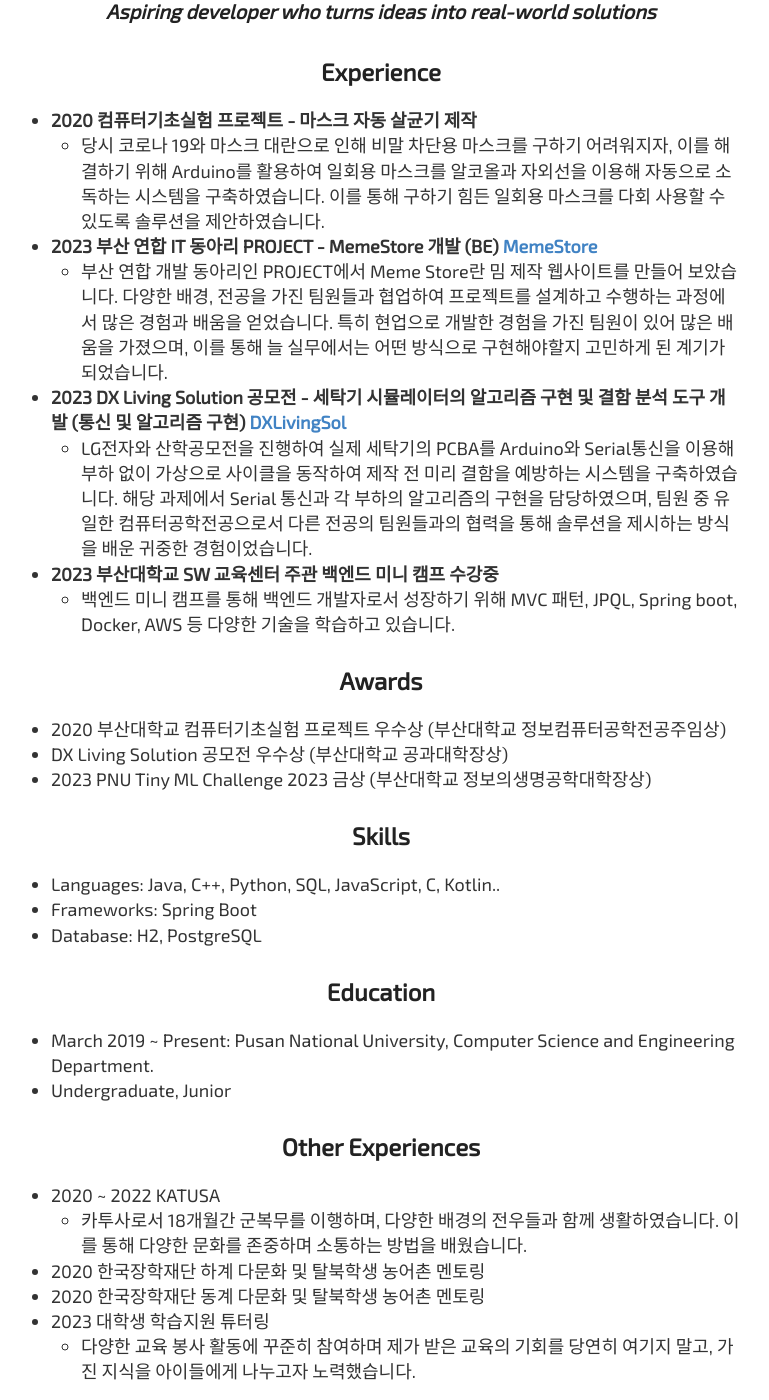
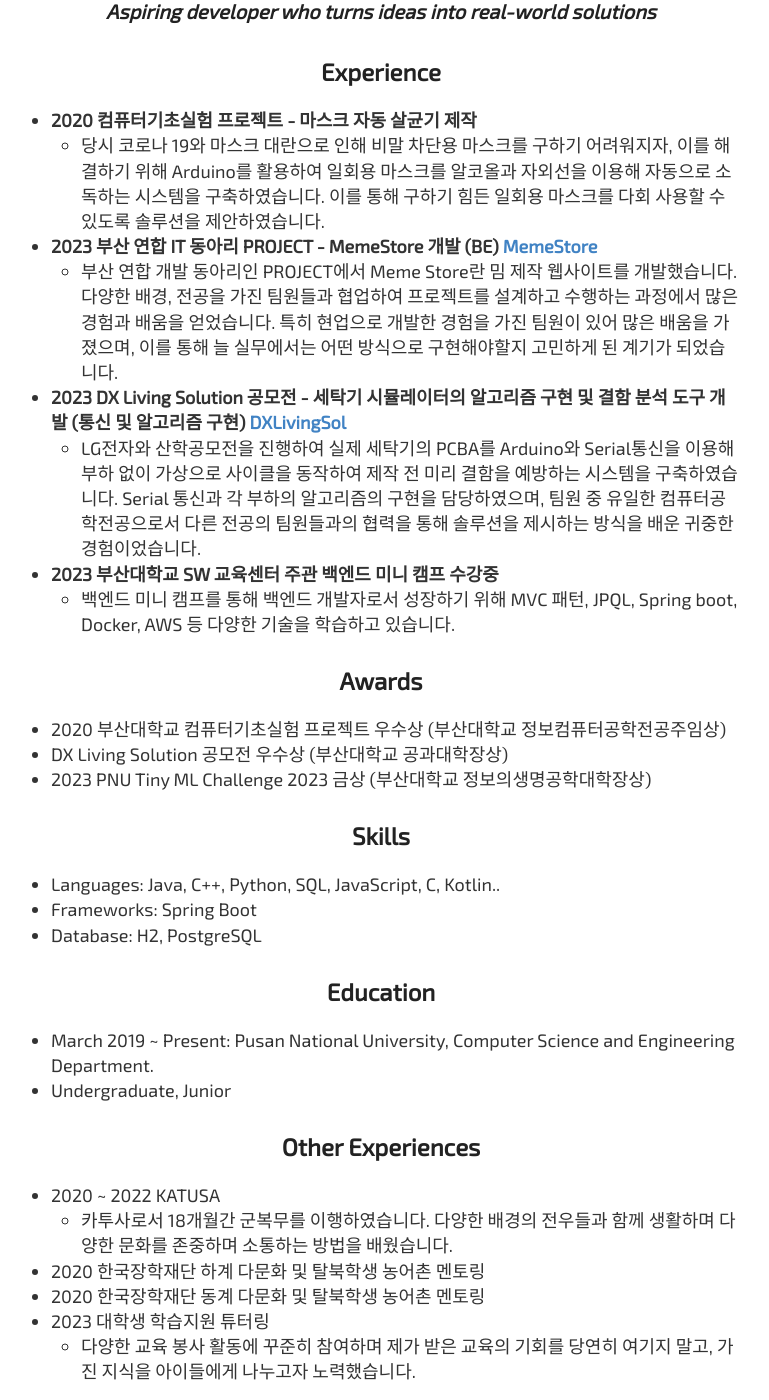
Before and after one commit to J-1ac/J-1ac.github.io, a Jekyll site: the page built from _posts/2023-11-26-resume.md, in a window 1280 px wide and 1400 px high, scrolled down 642 px. Shown: the whole window, without its empty margins (259-1028 px from the left). Built offline with Jekyll 4.4.1, drawn with Linux system fonts in a browser that asks for light colours; some web fonts are replaced.

Commit message:
update resume

```diff
--- a/_posts/2023-11-26-resume.md
+++ b/_posts/2023-11-26-resume.md
@@ -22,10 +22,10 @@ tags: resume
     - 당시 코로나 19와 마스크 대란으로 인해 비말 차단용 마스크를 구하기 어려워지자, 이를 해결하기 위해 Arduino를 활용하여 일회용 마스크를 알코올과 자외선을 이용해 자동으로 소독하는 시스템을 구축하였습니다. 이를 통해 구하기 힘든 일회용 마스크를 다회 사용할 수 있도록 솔루션을 제안하였습니다.
 
 - **2023 부산 연합 IT 동아리 PROJECT - MemeStore 개발 (BE) [MemeStore](https://github.com/WebPHub/MemeStore)**
-    - 부산 연합 개발 동아리인 PROJECT에서 Meme Store란 밈 제작 웹사이트를 만들어 보았습니다. 다양한 배경, 전공을 가진 팀원들과 협업하여 프로젝트를 설계하고 수행하는 과정에서 많은 경험과 배움을 얻었습니다. 특히 현업으로 개발한 경험을 가진 팀원이 있어 많은 배움을 가졌으며, 이를 통해 늘 실무에서는 어떤 방식으로 구현해야할지 고민하게 된 계기가 되었습니다.
+    - 부산 연합 개발 동아리인 PROJECT에서 Meme Store란 밈 제작 웹사이트를 개발했습니다. 다양한 배경, 전공을 가진 팀원들과 협업하여 프로젝트를 설계하고 수행하는 과정에서 많은 경험과 배움을 얻었습니다. 특히 현업으로 개발한 경험을 가진 팀원이 있어 많은 배움을 가졌으며, 이를 통해 늘 실무에서는 어떤 방식으로 구현해야할지 고민하게 된 계기가 되었습니다.
 
 - **2023 DX Living Solution 공모전 - 세탁기 시뮬레이터의 알고리즘 구현 및 결함 분석 도구 개발 (통신 및 알고리즘 구현) [DXLivingSol](https://github.com/J-1ac/DXLivingSol)**
-    - LG전자와 산학공모전을 진행하여 실제 세탁기의 PCBA를 Arduino와 Serial통신을 이용해 부하 없이 가상으로 사이클을 동작하여 제작 전 미리 결함을 예방하는 시스템을 구축하였습니다. 해당 과제에서 Serial 통신과 각 부하의 알고리즘의 구현을 담당하였으며, 팀원 중 유일한 컴퓨터공학전공으로서 다른 전공의 팀원들과의 협력을 통해 솔루션을 제시하는 방식을 배운 귀중한 경험이었습니다.
+    - LG전자와 산학공모전을 진행하여 실제 세탁기의 PCBA를 Arduino와 Serial통신을 이용해 부하 없이 가상으로 사이클을 동작하여 제작 전 미리 결함을 예방하는 시스템을 구축하였습니다. Serial 통신과 각 부하의 알고리즘의 구현을 담당하였으며, 팀원 중 유일한 컴퓨터공학전공으로서 다른 전공의 팀원들과의 협력을 통해 솔루션을 제시하는 방식을 배운 귀중한 경험이었습니다.
 
 - **2023 부산대학교 SW 교육센터 주관 백엔드 미니 캠프 수강중**
     - 백엔드 미니 캠프를 통해 백엔드 개발자로서 성장하기 위해 MVC 패턴, JPQL, Spring boot, Docker, AWS 등 다양한 기술을 학습하고 있습니다.
@@ -58,7 +58,7 @@ tags: resume
 </h2>
 
 - 2020 ~ 2022 KATUSA
-    - 카투사로서 18개월간 군복무를 이행하며, 다양한 배경의 전우들과 함께 생활하였습니다. 이를 통해 다양한 문화를 존중하며 소통하는 방법을 배웠습니다.
+    - 카투사로서 18개월간 군복무를 이행하였습니다. 다양한 배경의 전우들과 함께 생활하며 다양한 문화를 존중하며 소통하는 방법을 배웠습니다.
 
 - 2020 한국장학재단 하계 다문화 및 탈북학생 농어촌 멘토링
 - 2020 한국장학재단 동계 다문화 및 탈북학생 농어촌 멘토링
```
